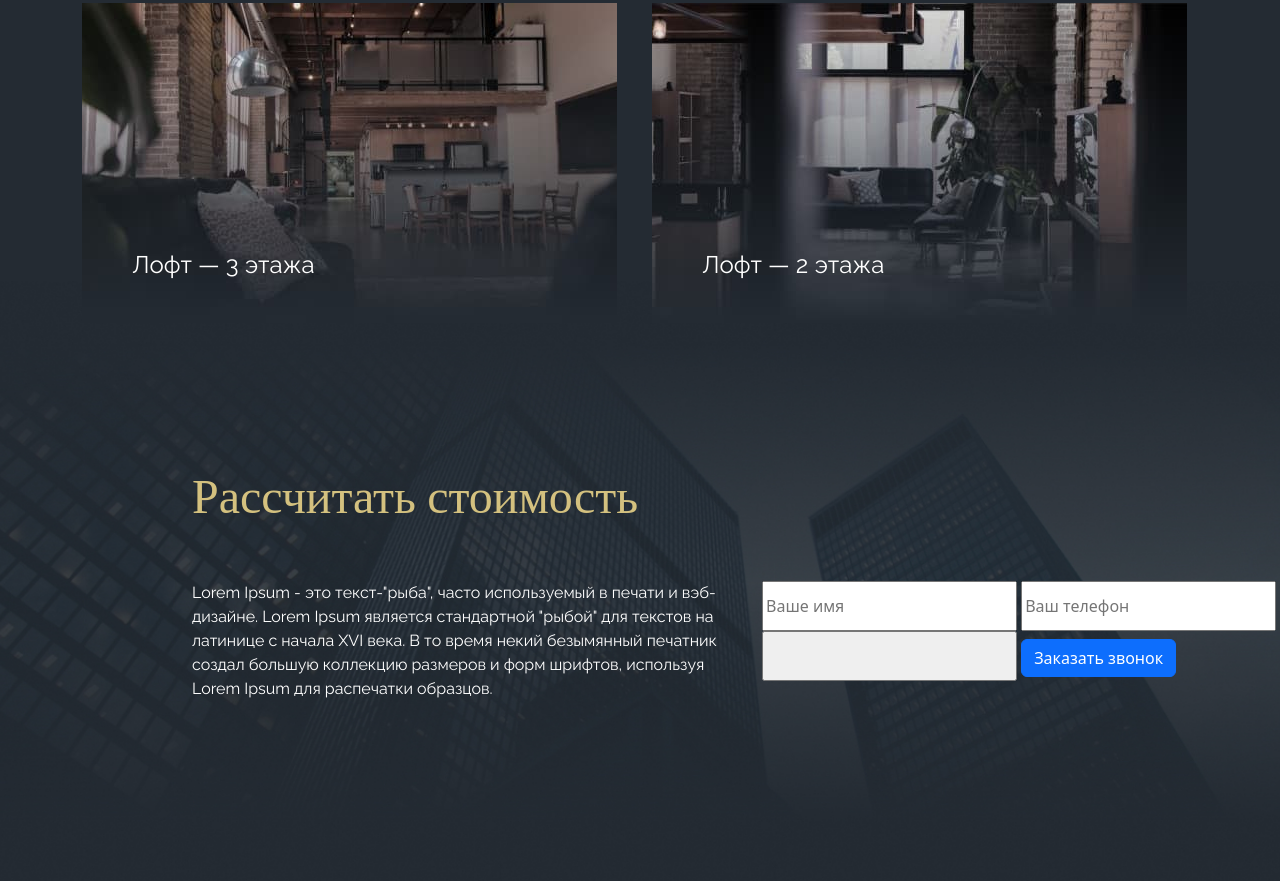
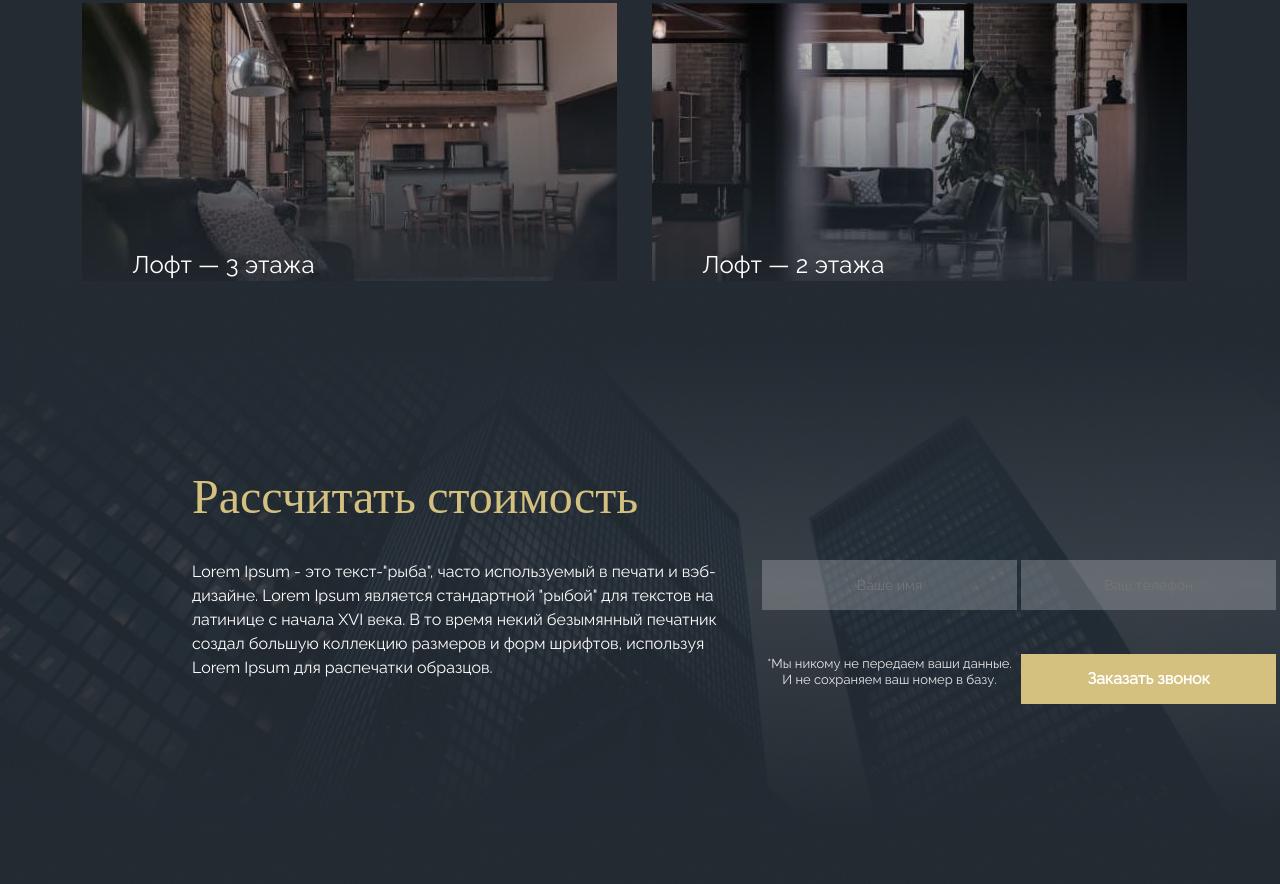
Before and after one commit to Preshepkin/Residential_complex, a website: page src/index.html in a window 1280 px wide. Shown: the part 1808-2692 px from the top of the page. Drawn offline with nearby package versions, Linux system fonts and the light colour scheme.

Commit message:
add/form

```diff
--- a/src/index.html
+++ b/src/index.html
@@ -43,7 +43,7 @@
 		<section class="subcomplex">
 				<div class="container">
 					<div class="row">
-							<div class="col-md-9 offset-3">
+							<div class="col-md-6 offset-3">
 								<h1 class="title">Жилой комплекс в историческом центре</h1>
 							</div>
 							<div class="subcomplex_mouse">
@@ -150,16 +150,14 @@
 						</div>
 						<div class="col-md-6">
 							<div class="calculate_wrapper">
-							<div class="calculate_wrapper_form">
-								<form action="#">
-									<input type="name" maxlength='5'required placeholder="Ваше имя">
-									<input type="tel" maxlength='5'required placeholder="Ваш телефон">
-									<input type="button" required  placeholder="Ваш телефон">
-									<a class="btn btn-primary" href="#" role="button">Заказать звонок</a>
+							<form action="#" class="calculate_wrapper_form">
+								<input type="name" maxlength='10' required  placeholder="Ваше имя">
+								<input type="tel" maxlength='20'  required  placeholder="Ваш телефон">
+								<div class="calculate_wrapper_descr">
+									*Мы никому не передаем ваши данные.
+									И не сохраняем ваш номер в базу.</div>
+								<input class="button_calculate" type="button" required  value='Заказать звонок'>
 							</form>
-
-							</div>
-						</div>
 						</div>
 					</div>
 				</div>
--- a/src/sass/style.sass
+++ b/src/sass/style.sass
@@ -100,6 +100,8 @@ header
 				text-align: center
 				color: #FFFFFF
 				margin-bottom: 120px
+		// &_txs
+		// 	margin-top: 53px
 
 
 .following
@@ -118,11 +120,15 @@ header
 			line-height: 28px
 			color: #FFFFFF
 .calculate
+	position: relative
 	padding: 180px
 	min-height: 570px
 	background: url('../img/skyscraper.jpg') center center/cover no-repeat
 	&_wrapper
-		margin-top: 48px
+		margin-top: 27px
+		&_form
+			padding-right: 30px
+
 		&_lorem
 			font-family: 'Raleway'
 			font-style: normal
@@ -130,9 +136,40 @@ header
 			font-size: 16px
 			line-height: 24px
 			color: #FFFFFF
+		&_descr
+			display: inline-block
+			margin-top: 46px
+			font-family: 'Raleway'
+			font-style: normal
+			font-weight: 400
+			font-size: 13px
+			line-height: 16px
+			text-align: center
+			color: #E7E7E7
+			width: 255px
+			height: 28px
 
-form
+input
+	font-family: 'Raleway'
+	font-style: normal
+	font-weight: 400
+	font-size: 14px
+	line-height: 27px
+	color: #BEBEBE
+	text-align: center
+	border: none
+	background: rgba(255, 252, 252, 0.228)
+	width: 255px
+	height: 50px
+	&:hover
+		box-shadow: 2px 2px 2px 3px $main-color
 
-	input
-		width: 255px
-		height: 50px
+
+.button_calculate
+	font-family: 'Raleway'
+	font-style: normal
+	font-weight: 700
+	font-size: 16px
+	text-align: center
+	color: #FFFFFF
+	background: $main-color
```
Also changed, not shown: src/css/style.min.css. Lines whose indentation alone changed are shown as unchanged.
